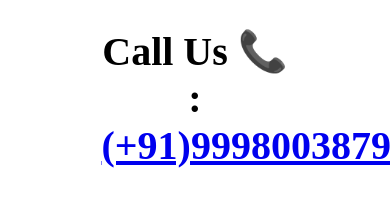
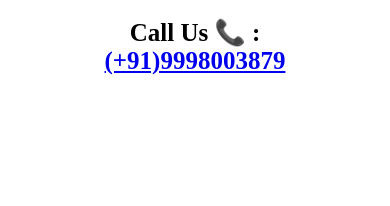
Before and after one commit to Brijesh1990/live-contact-page, a plain HTML site: page index.html in a window 390 px wide. Shown: the part 162-368 px from the top of the page. Drawn offline with Linux system fonts and the light colour scheme.

Commit message:
Add files via upload

```diff
--- a/index.html
+++ b/index.html
@@ -30,7 +30,7 @@ margin-left: 5%;
 }
 h1
 {
-font-size: 40px;
+font-size: 25px !important;
 }
 }
 </style>
```
